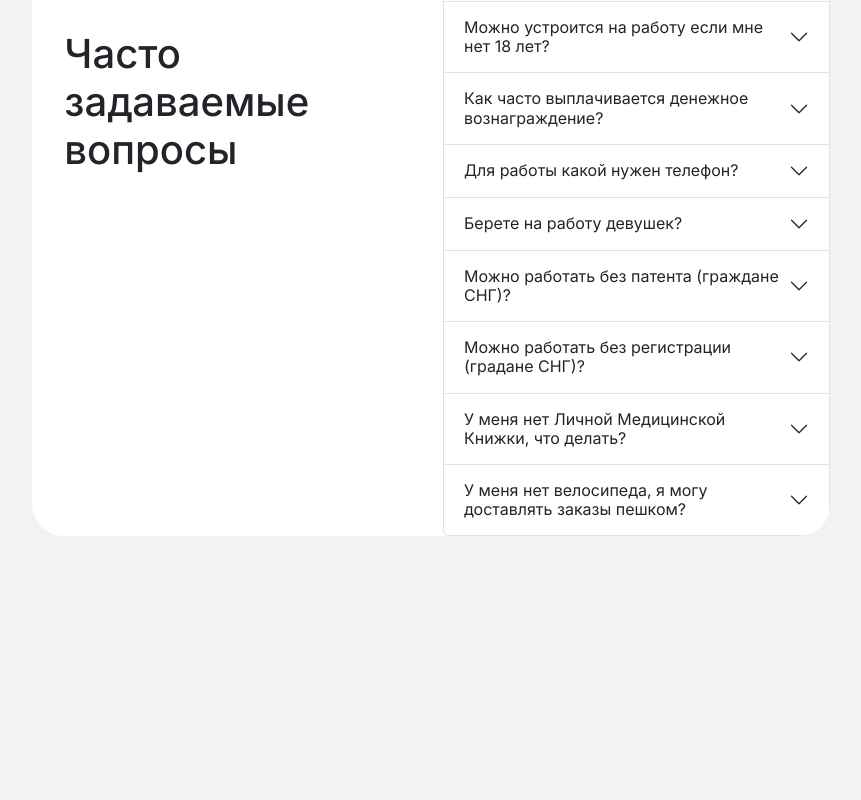
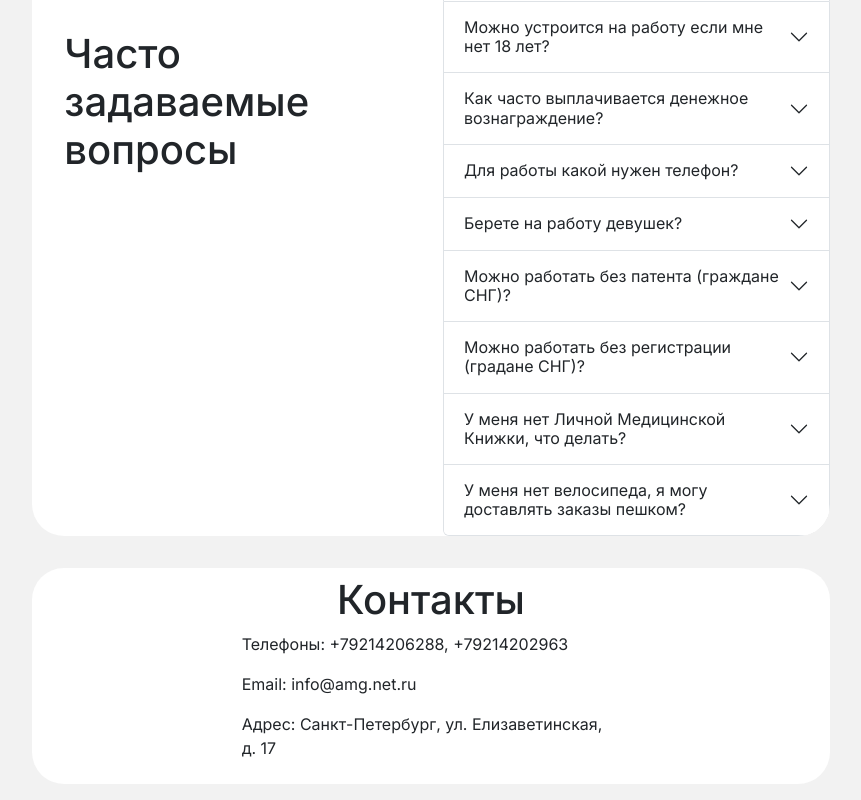
Before and after one commit to manylovmax/samokat_partner, a React app in the folder frontend/: page / in a window 1280 px wide. Shown: the part 3730-4530 px from the top of the page, without its empty margins (209-1070 px from the left). Before the commit the page ends 4282 px from the top, so only its background shows below. Built offline with nearby package versions, Linux system fonts and the light colour scheme.

Commit message:
добавил контакты

```diff
--- a/frontend/src/components/HomePage.jsx
+++ b/frontend/src/components/HomePage.jsx
@@ -570,6 +570,22 @@ class HomePage extends React.Component {
           </div>
         </div>
 
+
+        <div className="row justify-content-center">
+          <div className="col-md-8">
+            <div className="white-card p-2">
+              <h1 className="text-center">Контакты</h1>
+              <div className="row justify-content-center">
+                <div className="col-md-6">
+                  <p>Телефоны: +79214206288, +79214202963</p>
+                  <p>Email: info@amg.net.ru</p>
+                  <p>Адрес: Санкт-Петербург, ул. Елизаветинская, д. 17</p>
+                </div>
+              </div>
+            </div>
+          </div>
+        </div>
+
       </div>
     );
   }
```
